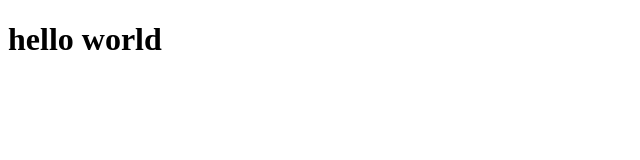
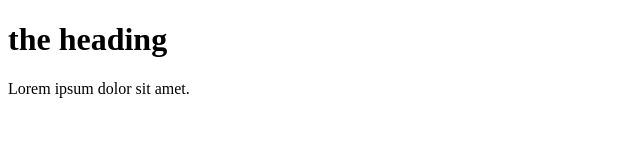
Before and after one commit to JakariaJishan/microverse-servey-form, a plain HTML site: page index.html in a window 1280 px wide. Shown: the whole page, without its empty margins (0-640 px from the left). Drawn offline with Linux system fonts and the light colour scheme.

Commit message:
first 3 tasks done

```diff
--- a/index.html
+++ b/index.html
@@ -9,8 +9,8 @@
   <body>
     <script src="https://cdn.freecodecamp.org/testable-projects-fcc/v1/bundle.js"></script>
 
-    <h1>hello world</h1>
-
+    <h1 id="title">the heading</h1>
+    <p id="description">Lorem ipsum dolor sit amet.</p>
     <script src="js/index.js"></script>
   </body>
 </html>
```
